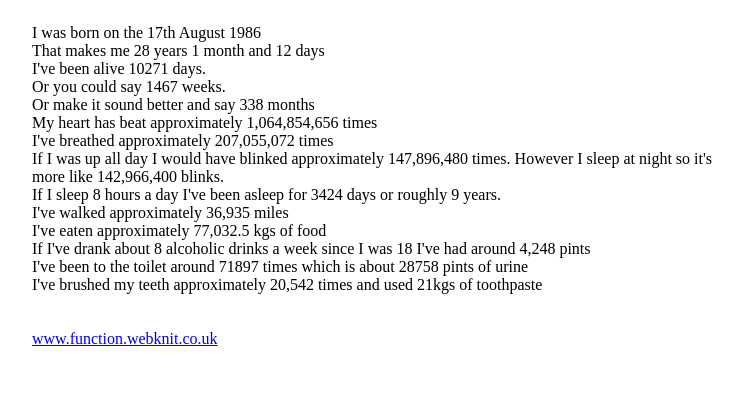
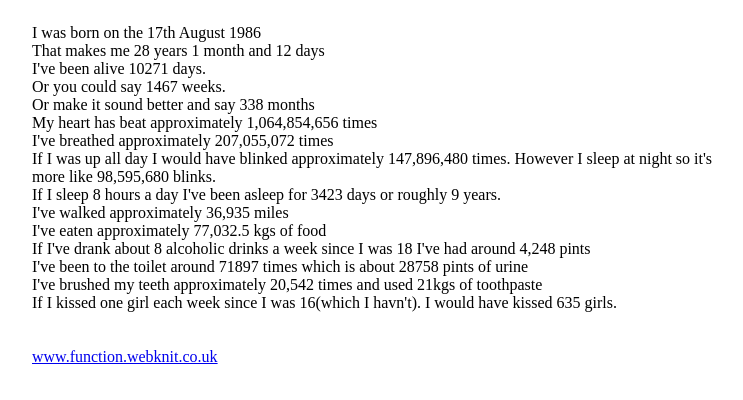
Before and after one commit to webknit/lifeinnumbers, a plain HTML site: page index.html in a window 1280 px wide. Shown: the part 90-490 px from the top of the page, without its empty margins (258-1001 px from the left). Drawn offline with nearby package versions, Linux system fonts and the light colour scheme.

Commit message:
adding number of kisses function

```diff
--- a/index.html
+++ b/index.html
@@ -28,6 +28,7 @@
 		<p>If I've drank about 8 alcoholic drinks a week since I was 18 I've had around <span class="num-pints"></span> pints</p>
 		<p>I've been to the toilet around <span class="num-toilet"></span> times which is about <span class="num-toiletpint"></span> pints of urine</p>
 		<p>I've brushed my teeth approximately <span class="num-brusheteeth"></span> times and used <span class="num-gramtoothpaste"></span>kgs of toothpaste</p>
+		<p>If I kissed one girl each week since I was 16(which I havn't). I would have kissed <span class="num-kiss"></span> girls.</p>
 
 		<br><br>
         <a href="http://function.webknit.co.uk/">www.function.webknit.co.uk</a>
--- a/script.js
+++ b/script.js
@@ -39,6 +39,7 @@ Base.LifeNumbers = function() {
 		calNumberPints();
 		calNumberToilet();
 		calBushTeeth();
+		calNumKiss();
 
 	}
 
@@ -182,6 +183,7 @@ Base.LifeNumbers = function() {
 
 	function calNumberBreaths() {
 
+		// Going off 14 breaths a day
 		var breaths = minsAlive * 14;
 		var breaths = addCommas(breaths);
 
@@ -191,11 +193,14 @@ Base.LifeNumbers = function() {
 
 	function calNumberBlink() {
 
-		var blinks = minsAlive * 10;
+		var numBlinksPerDay = 10;
+
+		var blinks = minsAlive * numBlinksPerDay;
 		var blinksComma = addCommas(blinks);
 
 		// 480 mins in 8 hours
 		var numMinAsleep = daysAlive * 480;
+		var numMinAsleep = numMinAsleep * numBlinksPerDay;
 		var numMinAsleep = blinks - numMinAsleep;
 		var numMinAsleepComma = addCommas(numMinAsleep);
 
@@ -206,11 +211,13 @@ Base.LifeNumbers = function() {
 
 	function calNumberSleep() {
 
-		var numHoursSleep = daysAlive * 8;
+		var numHoursSleepPerDay = 8;
+
+		var numHoursSleep = daysAlive * numHoursSleepPerDay;
 		var numDaysSleep = numHoursSleep / 24;
-		var numDaysSleep = Math.round(numDaysSleep);
+		var numDaysSleep = Math.floor(numDaysSleep);
 		var numYearsSleep = numDaysSleep / 365;
-		var numYearsSleep = Math.round(numYearsSleep);
+		var numYearsSleep = Math.floor(numYearsSleep);
 
 		$('.num-time-asleep').html(numDaysSleep);
 		$('.num-years-asleep').html(numYearsSleep)
@@ -276,6 +283,19 @@ Base.LifeNumbers = function() {
 		$('.num-gramtoothpaste').html(kgtoothpaste)
 	}
 
+	function calNumKiss() {
+
+		// 16 x 52 == 832
+		var legalAge = weeksAlive - 832;
+
+		var kisses = weeksAlive * 1;
+		var kisses = kisses - 832;
+		var kissesWithCommas = addCommas(kisses);
+
+		$('.num-kiss').html(kissesWithCommas);
+
+	}
+
 	// Function to add commas to the numbers
 	function addCommas(num) {
 
```
